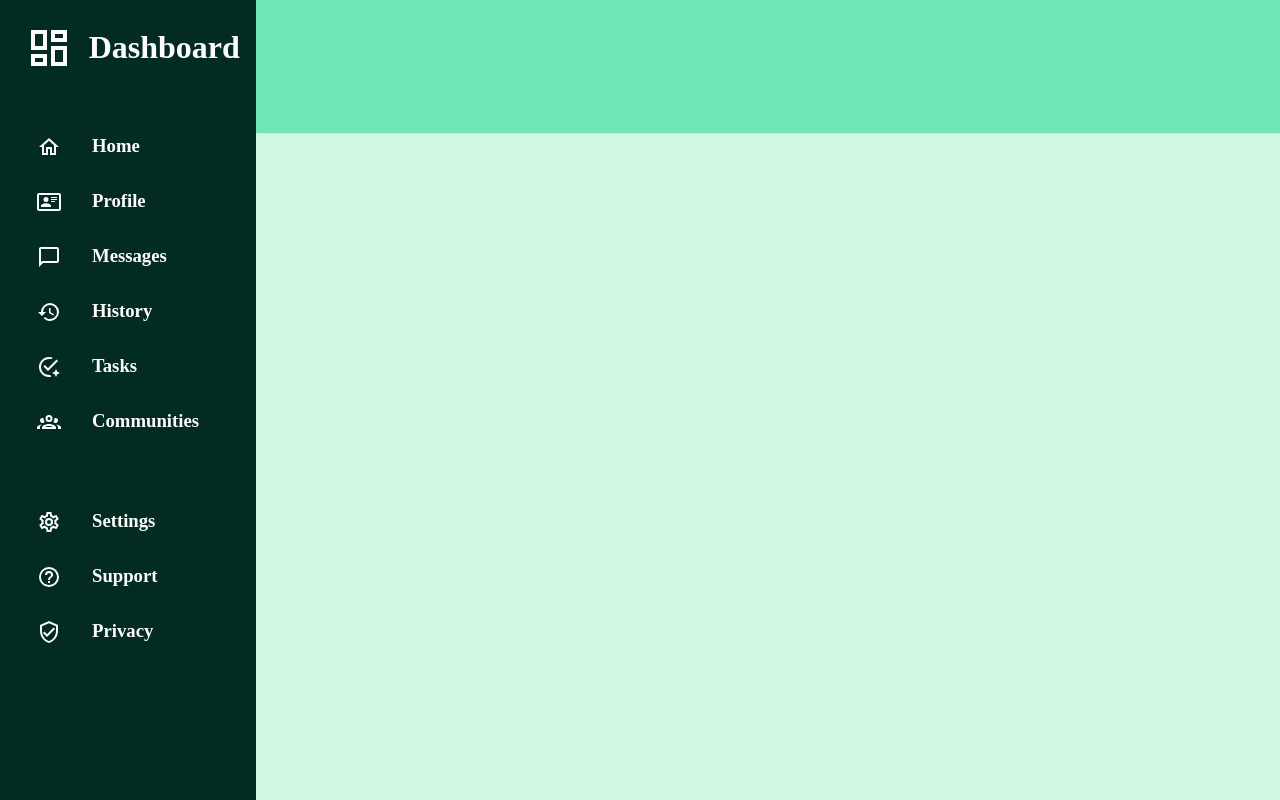
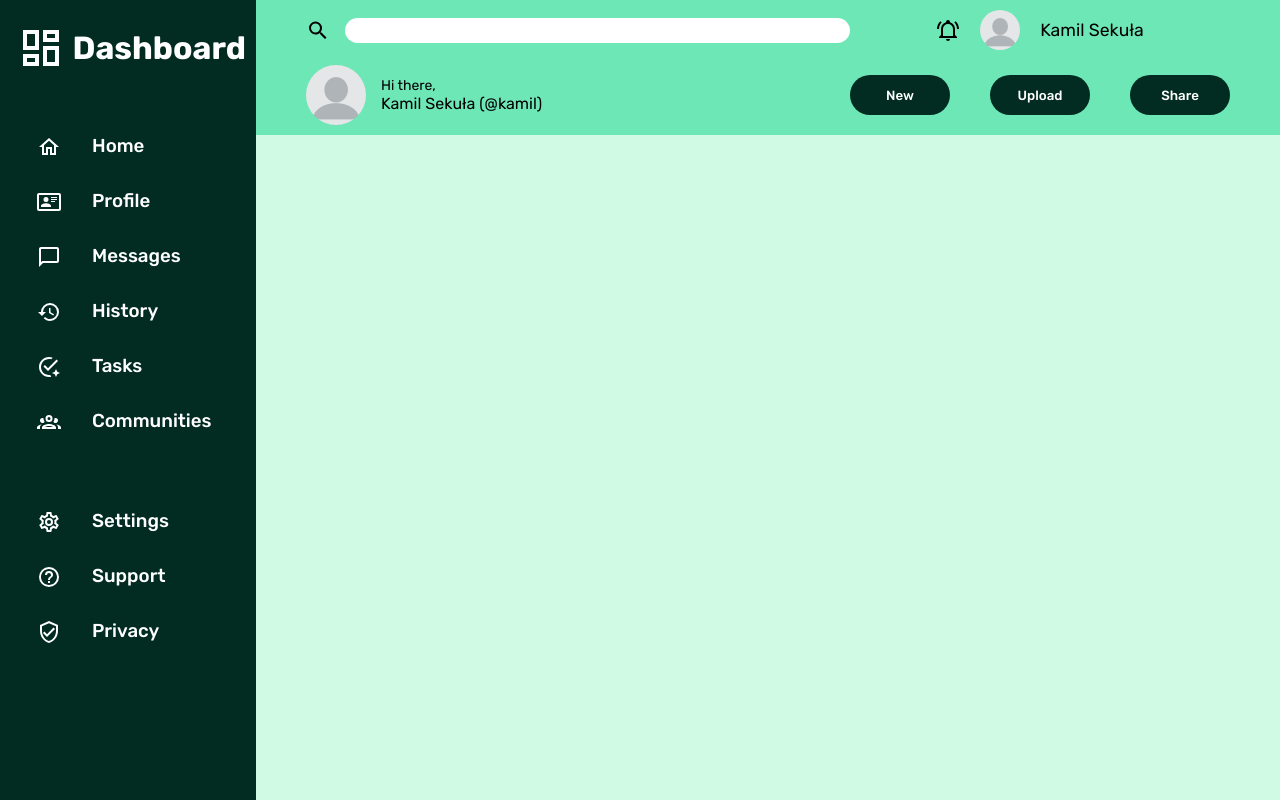
Before and after one commit to kamilss2111/odin-admin-dashboard, a plain HTML site: page index.html in a window 1280 px wide. Drawn offline with Linux system fonts and the light colour scheme.

Commit message:
Finished header section

```diff
--- a/index.html
+++ b/index.html
@@ -7,7 +7,39 @@
 		<link rel="stylesheet" href="styles.css" />
 	</head>
 	<body>
-		<div class="header"></div>
+		<div class="header">
+			<div class="search">
+				<svg xmlns="http://www.w3.org/2000/svg" viewBox="0 0 24 24">
+					<title>Search</title>
+					<path
+						d="M9.5,3A6.5,6.5 0 0,1 16,9.5C16,11.11 15.41,12.59 14.44,13.73L14.71,14H15.5L20.5,19L19,20.5L14,15.5V14.71L13.73,14.44C12.59,15.41 11.11,16 9.5,16A6.5,6.5 0 0,1 3,9.5A6.5,6.5 0 0,1 9.5,3M9.5,5C7,5 5,7 5,9.5C5,12 7,14 9.5,14C12,14 14,12 14,9.5C14,7 12,5 9.5,5Z"
+					/>
+				</svg>
+
+				<input type="text" id="search" />
+			</div>
+			<div class="account">
+				<svg xmlns="http://www.w3.org/2000/svg" viewBox="0 0 24 24">
+					<title>bell-ring-outline</title>
+					<path
+						d="M10,21H14A2,2 0 0,1 12,23A2,2 0 0,1 10,21M21,19V20H3V19L5,17V11C5,7.9 7.03,5.17 10,4.29C10,4.19 10,4.1 10,4A2,2 0 0,1 12,2A2,2 0 0,1 14,4C14,4.1 14,4.19 14,4.29C16.97,5.17 19,7.9 19,11V17L21,19M17,11A5,5 0 0,0 12,6A5,5 0 0,0 7,11V18H17V11M19.75,3.19L18.33,4.61C20.04,6.3 21,8.6 21,11H23C23,8.07 21.84,5.25 19.75,3.19M1,11H3C3,8.6 3.96,6.3 5.67,4.61L4.25,3.19C2.16,5.25 1,8.07 1,11Z"
+					/>
+				</svg>
+				<div class="profile-picture"></div>
+				<p lang="pl">Kamil Sekuła</p>
+			</div>
+			<div class="welcome">
+				<div class="profile-picture"></div>
+				<p>Hi there,</p>
+				<p lang="pl">Kamil Sekuła (@kamil)</p>
+			</div>
+			<div class="upload">
+				<button type="button">New</button>
+				<button type="button">Upload</button>
+				<button type="button">Share</button>
+			</div>
+		</div>
+
 		<div class="sidebar">
 			<div class="logo">
 				<svg xmlns="http://www.w3.org/2000/svg" viewBox="0 0 24 24">
@@ -93,6 +125,7 @@
 				<h3>Privacy</h3>
 			</div>
 		</div>
+
 		<div class="main"></div>
 	</body>
 </html>
--- a/styles.css
+++ b/styles.css
@@ -1,3 +1,5 @@
+@import url('https://fonts.googleapis.com/css2?family=Rubik:wght@400;500;700&display=swap');
+
 :root {
     --main-color: #022c22;
     --secondary-color: #6ee7b7;
@@ -9,6 +11,8 @@
     margin: 0;
     padding: 0;
     box-sizing: border-box;
+    font-family: 'Rubik', sans-serif;
+    font-weight: 400;
 }
 
 body {
@@ -18,8 +22,88 @@ body {
     grid-template-rows: 1fr 5fr;
 }
 
+h1 {
+    font-weight: 700;
+}
+
+h3 {
+    font-weight: 500;
+}
+
 .header {
     background-color: var(--secondary-color);
+    padding: 10px 50px;
+    display: grid;
+    grid-template-columns: 3fr 1fr;
+    gap: 15px 0;
+    align-items: center;
+}
+
+.header svg {
+    width: 1.5rem;
+}
+
+.search {
+    display: flex;
+    gap: 15px;
+}
+
+.search > input {
+    flex: 1;
+    max-width: 600px;
+    border-radius: 15px;
+    border: none;
+    height: 25px;
+    color: var(--third-color);
+}
+
+.account {
+    display: flex;
+    justify-content: center;
+    align-items: center;
+    gap: 20px;
+    font-size: 1.1rem;
+}
+
+.welcome {
+    display: grid;
+    grid-template-columns: 75px 1fr;
+}
+
+.welcome > .profile-picture {
+    grid-row: 1 / 3;
+    width: 60px;
+    height: 60px;
+}
+
+.welcome > p:first-of-type {
+    align-self: end;
+    font-size: 14px;
+}
+
+.profile-picture {
+    background-image: url(./img/profile-picture.png);
+    background-size: contain;
+    border-radius: 50%;
+    width: 40px;
+    height: 40px;
+}
+
+.upload {
+    display: flex;
+    gap: 40px;
+    justify-content: center;
+    align-items: center;
+}
+
+.upload > button {
+    background-color: var(--main-color);
+    width: 100px;
+    height: 40px;
+    border-radius: 25px;
+    border: none;
+    color: white;
+    font-weight: 500;
 }
 
 .sidebar {
```
Also changed, not shown: img/profile-picture.png (added).
